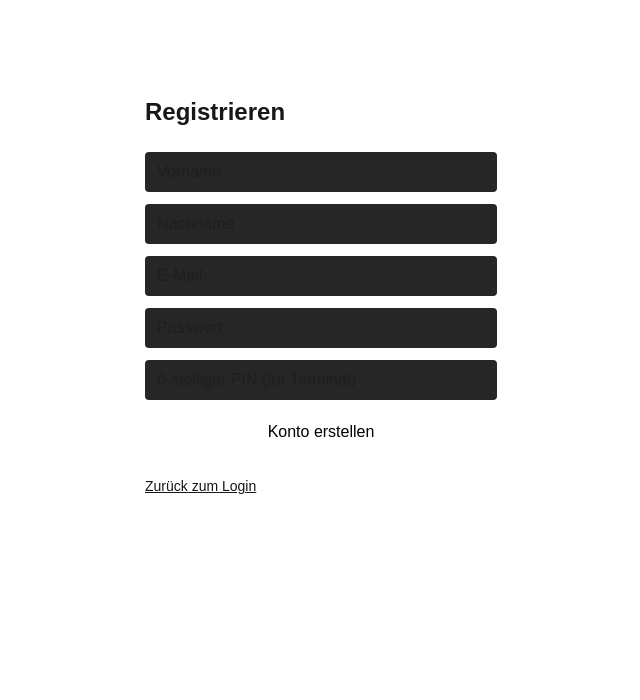
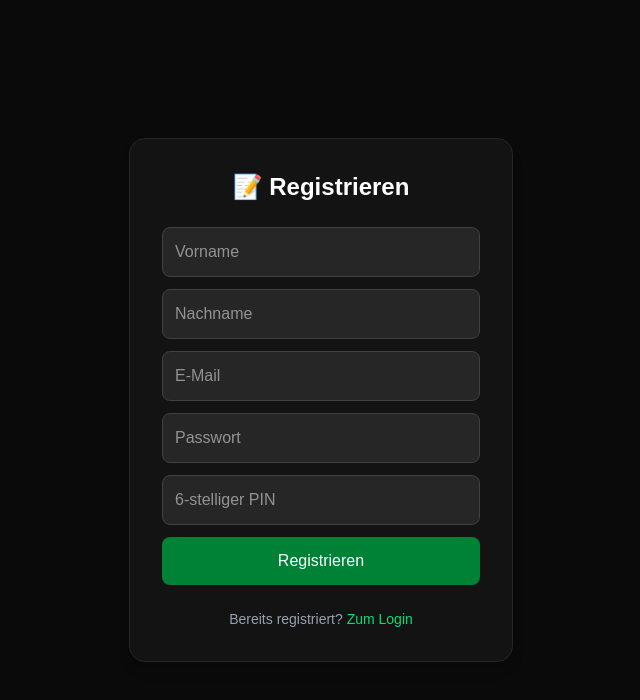
Before and after one commit to StefGyr/TSV-Loscherd-Herren-Getraenke, a Next.js app: page /register in a window 1280 px wide. Shown: the top 700 px of the page, without its empty margins (319-959 px from the left). Built offline with nearby package versions, Linux system fonts and the light colour scheme; no server answers.

Commit message:
Auth: Login, Registrierung & Passwort-Reset

```diff
--- a/app/(auth)/login/page.tsx
+++ b/app/(auth)/login/page.tsx
@@ -1,6 +1,6 @@
 'use client'
 
-import { useEffect, useState } from 'react'
+import { useState, useEffect } from 'react'
 import { useRouter } from 'next/navigation'
 import { motion } from 'framer-motion'
 
@@ -12,7 +12,6 @@ export default function LoginPage() {
   const [loading, setLoading] = useState(false)
   const router = useRouter()
 
-  // 🔹 Supabase korrekt dynamisch laden
   useEffect(() => {
     import('@/lib/supabase-browser').then((m) => setSupabase(m.supabase))
   }, [])
@@ -25,11 +24,8 @@ export default function LoginPage() {
 
     const { error } = await supabase.auth.signInWithPassword({ email, password })
 
-    if (error) {
-      setError('❌ Login fehlgeschlagen – bitte Daten prüfen.')
-    } else {
-      router.push('/')
-    }
+    if (error) setError('Login fehlgeschlagen – bitte prüfen.')
+    else router.push('/')
 
     setLoading(false)
   }
@@ -44,7 +40,6 @@ export default function LoginPage() {
         <h1 className="text-2xl font-semibold mb-6 text-center">🔐 Login</h1>
 
         <form onSubmit={handleLogin} className="space-y-4">
-          <div>
           <input
             type="email"
             placeholder="E-Mail"
@@ -53,8 +48,6 @@ export default function LoginPage() {
             className="w-full p-3 rounded-lg bg-neutral-800 border border-neutral-700 focus:ring-2 focus:ring-green-600"
             required
           />
-          </div>
-          <div>
           <input
             type="password"
             placeholder="Passwort"
@@ -63,7 +56,6 @@ export default function LoginPage() {
             className="w-full p-3 rounded-lg bg-neutral-800 border border-neutral-700 focus:ring-2 focus:ring-green-600"
             required
           />
-          </div>
 
           {error && <p className="text-red-400 text-sm">{error}</p>}
 
@@ -76,7 +68,6 @@ export default function LoginPage() {
           </button>
         </form>
 
-        {/* 🔹 Login-Links unten */}
         <div className="mt-6 text-center text-sm text-gray-400 space-y-2">
           <p>
             Kein Account?{' '}
--- a/app/(auth)/register/page.tsx
+++ b/app/(auth)/register/page.tsx
@@ -1,72 +1,93 @@
 'use client'
-import { useState } from 'react'
-import { supabase } from '@/lib/supabase-browser'
+
+import { useEffect, useState } from 'react'
+import { motion } from 'framer-motion'
 import { useRouter } from 'next/navigation'
 
 export default function RegisterPage() {
+  const [supabase, setSupabase] = useState<any>(null)
+  const [email, setEmail] = useState('')
+  const [password, setPassword] = useState('')
   const [firstName, setFirstName] = useState('')
   const [lastName, setLastName] = useState('')
-  const [email, setEmail] = useState('')
-  const [password, setPassword] = useState('')
   const [pin, setPin] = useState('')
-  const [msg, setMsg] = useState<string | null>(null)
+  const [message, setMessage] = useState('')
   const router = useRouter()
 
-  const onRegister = async (e: React.FormEvent) => {
+  useEffect(() => {
+    import('@/lib/supabase-browser').then((m) => setSupabase(m.supabase))
+  }, [])
+
+  const handleRegister = async (e: React.FormEvent) => {
     e.preventDefault()
-    setMsg(null)
+    if (!supabase) return
+    setMessage('')
 
-    if (!/^\d{6}$/.test(pin)) return setMsg('PIN muss 6-stellig sein.')
+    if (pin.length !== 6 || isNaN(Number(pin))) {
+      setMessage('PIN muss 6-stellig und nur aus Zahlen bestehen.')
+      return
+    }
 
-    // Prüfen, ob PIN schon existiert
-    const { data: existing } = await supabase
-      .from('profiles')
-      .select('id')
-      .eq('pin', pin)
-      .maybeSingle()
-    if (existing) return setMsg('PIN ist bereits vergeben.')
+    const { data: existing } = await supabase.from('profiles').select('id').eq('pin', pin)
+    if (existing?.length) {
+      setMessage('PIN ist bereits vergeben.')
+      return
+    }
 
-    // User anlegen
     const { data, error } = await supabase.auth.signUp({
       email,
       password,
-  options: {
-    emailRedirectTo: `${location.origin}/login`,
-    data: { first_name: firstName, last_name: lastName },
-  },
     })
 
-    if (error || !data.user) return setMsg(error?.message || 'Fehler bei Registrierung.')
+    if (error) {
+      setMessage('Fehler bei der Registrierung.')
+      return
+    }
 
-    // Profil anlegen (ersetzt Konflikt auf id)
-const { error: profErr } = await supabase.from('profiles').upsert({
-  id: data.user.id,
+    await supabase.from('profiles').insert([
+      {
+        id: data.user?.id,
+        email,
         first_name: firstName,
         last_name: lastName,
         pin,
-  open_balance_cents: 0,
-})
+      },
+    ])
 
-    if (profErr) return setMsg(profErr.message)
-
-    router.replace('/')
+    setMessage('Registrierung erfolgreich 🎉 Du kannst dich jetzt einloggen.')
+    setTimeout(() => router.push('/login'), 2000)
   }
 
   return (
-    <main className="max-w-sm mx-auto pt-24 px-4">
-      <h1 className="text-2xl font-semibold mb-6">Registrieren</h1>
-      <form onSubmit={onRegister} className="space-y-3">
-        <input className="w-full px-3 py-2 bg-neutral-800 rounded" placeholder="Vorname" value={firstName} onChange={e=>setFirstName(e.target.value)} required />
-        <input className="w-full px-3 py-2 bg-neutral-800 rounded" placeholder="Nachname" value={lastName} onChange={e=>setLastName(e.target.value)} required />
-        <input className="w-full px-3 py-2 bg-neutral-800 rounded" type="email" placeholder="E-Mail" value={email} onChange={e=>setEmail(e.target.value)} required />
-        <input className="w-full px-3 py-2 bg-neutral-800 rounded" type="password" placeholder="Passwort" value={password} onChange={e=>setPassword(e.target.value)} required />
-        <input className="w-full px-3 py-2 bg-neutral-800 rounded" placeholder="6-stelliger PIN (für Terminal)" value={pin} onChange={e=>setPin(e.target.value)} required />
-        <button className="w-full py-2 rounded bg-white text-black font-medium">Konto erstellen</button>
+    <div className="min-h-screen flex items-center justify-center bg-neutral-950 text-white px-6">
+      <motion.div
+        initial={{ opacity: 0, y: 30 }}
+        animate={{ opacity: 1, y: 0 }}
+        className="bg-neutral-900/70 border border-neutral-800 p-8 rounded-2xl w-full max-w-sm shadow-lg"
+      >
+        <h1 className="text-2xl font-semibold mb-6 text-center">📝 Registrieren</h1>
+
+        <form onSubmit={handleRegister} className="space-y-3">
+          <input type="text" placeholder="Vorname" value={firstName} onChange={(e) => setFirstName(e.target.value)} className="w-full p-3 rounded-lg bg-neutral-800 border border-neutral-700" required />
+          <input type="text" placeholder="Nachname" value={lastName} onChange={(e) => setLastName(e.target.value)} className="w-full p-3 rounded-lg bg-neutral-800 border border-neutral-700" required />
+          <input type="email" placeholder="E-Mail" value={email} onChange={(e) => setEmail(e.target.value)} className="w-full p-3 rounded-lg bg-neutral-800 border border-neutral-700" required />
+          <input type="password" placeholder="Passwort" value={password} onChange={(e) => setPassword(e.target.value)} className="w-full p-3 rounded-lg bg-neutral-800 border border-neutral-700" required />
+          <input type="text" placeholder="6-stelliger PIN" value={pin} onChange={(e) => setPin(e.target.value)} className="w-full p-3 rounded-lg bg-neutral-800 border border-neutral-700" required />
+
+          <button type="submit" className="w-full bg-green-700 hover:bg-green-800 py-3 rounded-lg font-medium">
+            Registrieren
+          </button>
         </form>
-      {msg && <p className="mt-3 text-red-400">{msg}</p>}
-      <div className="mt-6 text-sm">
-        <a href="/login" className="underline">Zurück zum Login</a>
+
+        {message && <p className="text-sm text-center mt-4 text-green-400">{message}</p>}
+
+        <p className="text-center text-sm text-gray-400 mt-6">
+          Bereits registriert?{' '}
+          <a href="/login" className="text-green-400 hover:underline">
+            Zum Login
+          </a>
+        </p>
+      </motion.div>
     </div>
-    </main>
   )
 }
--- a/app/(auth)/reset/page.tsx
+++ b/app/(auth)/reset/page.tsx
@@ -1,29 +1,55 @@
 'use client'
-import { useState } from 'react'
-import { supabase } from '@/lib/supabase-browser'
+
+import { useState, useEffect } from 'react'
+import { motion } from 'framer-motion'
 
 export default function ResetPage() {
+  const [supabase, setSupabase] = useState<any>(null)
   const [email, setEmail] = useState('')
-  const [msg, setMsg] = useState<string | null>(null)
+  const [message, setMessage] = useState('')
 
-  const onReset = async (e: React.FormEvent) => {
+  useEffect(() => {
+    import('@/lib/supabase-browser').then((m) => setSupabase(m.supabase))
+  }, [])
+
+  const handleReset = async (e: React.FormEvent) => {
     e.preventDefault()
-    setMsg(null)
+    if (!supabase) return
+    setMessage('')
+
     const { error } = await supabase.auth.resetPasswordForEmail(email, {
       redirectTo: `${location.origin}/login`,
     })
-    if (error) return setMsg(error.message)
-    setMsg('Wenn die E-Mail existiert, wurde eine Reset-Mail gesendet.')
+
+    if (error) setMessage('Fehler beim Senden der E-Mail.')
+    else setMessage('✅ Passwort-Reset-E-Mail wurde gesendet.')
   }
 
   return (
-    <main className="max-w-sm mx-auto pt-24 px-4">
-      <h1 className="text-2xl font-semibold mb-6">Passwort zurücksetzen</h1>
-      <form onSubmit={onReset} className="space-y-3">
-        <input className="w-full px-3 py-2 bg-neutral-800 rounded" type="email" placeholder="E-Mail" value={email} onChange={e=>setEmail(e.target.value)} required />
-        <button className="w-full py-2 rounded bg-white text-black font-medium">E-Mail senden</button>
-      </form>
-      {msg && <p className="mt-3">{msg}</p>}
-    </main>
+    <div className="min-h-screen flex items-center justify-center bg-neutral-950 text-white px-6">
+      <motion.div
+        initial={{ opacity: 0, y: 30 }}
+        animate={{ opacity: 1, y: 0 }}
+        className="bg-neutral-900/70 border border-neutral-800 p-8 rounded-2xl w-full max-w-sm shadow-lg"
+      >
+        <h1 className="text-2xl font-semibold mb-6 text-center">🔑 Passwort zurücksetzen</h1>
+
+        <form onSubmit={handleReset} className="space-y-4">
+          <input type="email" placeholder="E-Mail-Adresse" value={email} onChange={(e) => setEmail(e.target.value)} className="w-full p-3 rounded-lg bg-neutral-800 border border-neutral-700 focus:ring-2 focus:ring-green-600" required />
+          <button type="submit" className="w-full bg-green-700 hover:bg-green-800 py-3 rounded-lg font-medium">
+            Link senden
+          </button>
+        </form>
+
+        {message && <p className="text-center text-sm mt-4 text-green-400">{message}</p>}
+
+        <p className="text-center text-sm text-gray-400 mt-6">
+          Zurück zum{' '}
+          <a href="/login" className="text-green-400 hover:underline">
+            Login
+          </a>
+        </p>
+      </motion.div>
+    </div>
   )
 }
```
Lines whose indentation alone changed are shown as unchanged.
